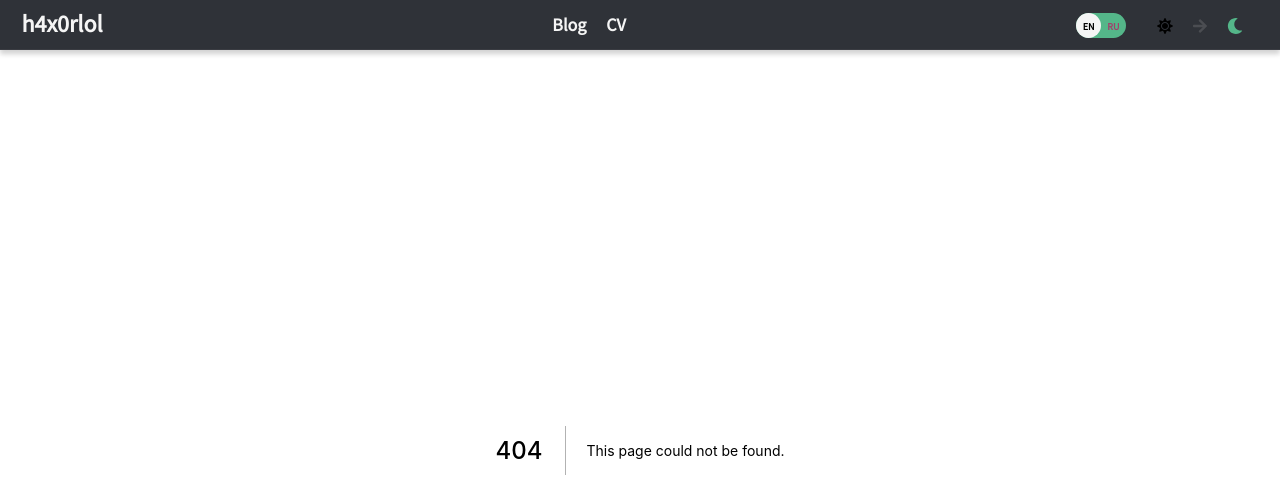
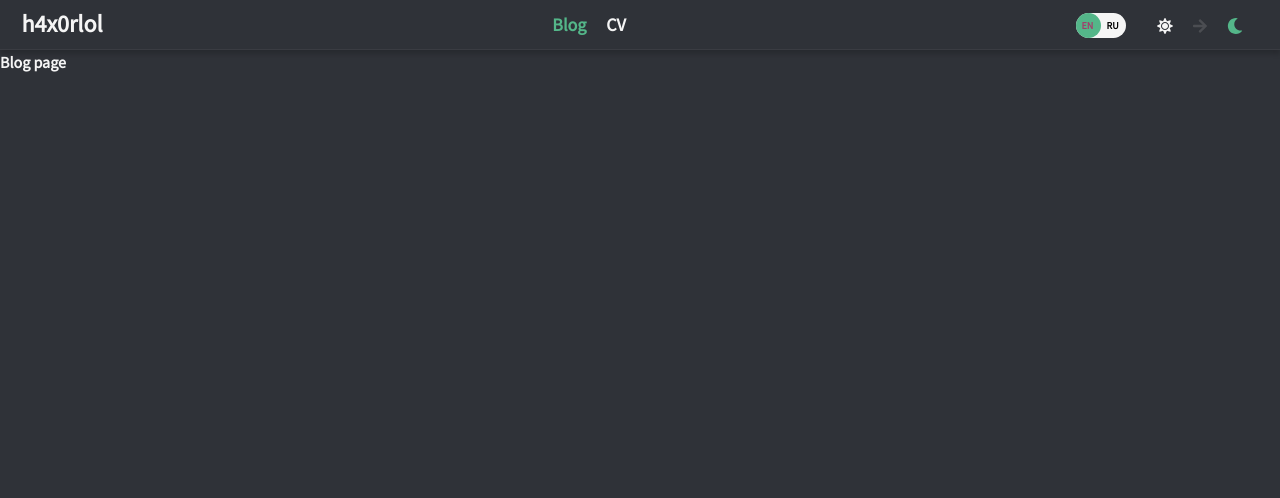
Before and after one commit to h4x0rlol/Blog, a Next.js app in the folder client/: page /blog in a window 1280 px wide. Before the commit this address had no page. Shown: the top 498 px of the page. Built offline with nearby package versions, Linux system fonts and the light colour scheme.

Commit message:
navbar colors fix

```diff
--- a/client/components/Navbar.jsx
+++ b/client/components/Navbar.jsx
@@ -2,8 +2,11 @@ import styles from "../styles/Navbar.module.scss";
 import Link from "next/link";
 import { faSun, faArrowRight, faMoon } from "@fortawesome/free-solid-svg-icons";
 import { FontAwesomeIcon } from "@fortawesome/react-fontawesome";
+import { useRouter } from "next/router";
 
 const Navbar = ({ children }) => {
+  const router = useRouter();
+
   return (
     <>
       <div className={styles.navbar}>
@@ -11,10 +14,26 @@ const Navbar = ({ children }) => {
           <h1 className={styles.navbar_name}>h4x0rlol</h1>
           <div className={styles.navbar_buttons}>
             <Link href="/blog">
-              <a>Blog</a>
+              <a
+                className={
+                  router.pathname == "/blog"
+                    ? styles.active_link
+                    : styles.inactive_link
+                }
+              >
+                Blog
+              </a>
             </Link>
             <Link href="/">
-              <a>CV</a>
+              <a
+                className={
+                  router.pathname == "/"
+                    ? styles.active_link
+                    : styles.inactive_link
+                }
+              >
+                CV
+              </a>
             </Link>
           </div>
           <div className={styles.navbar_buttons}>
--- /dev/null
+++ b/client/pages/blog.jsx
@@ -0,0 +1,7 @@
+import React from "react";
+
+const Blog = () => {
+  return <div>Blog page</div>;
+};
+
+export default Blog;
--- a/client/styles/Navbar.module.scss
+++ b/client/styles/Navbar.module.scss
@@ -36,7 +36,6 @@ $deep-blue: #54b689;
   align-items: center;
 
   a {
-    color: #f5f5f5;
     font-size: 18px;
     text-decoration: none;
     padding: 10px;
@@ -76,7 +75,7 @@ $deep-blue: #54b689;
 }
 
 .navbar_input:checked + .navbar_slider {
-  background-color: $deep-blue;
+  background-color: #f5f5f5;
 }
 
 .navbar_input:focus + .navbar_slider {
@@ -96,7 +95,7 @@ $deep-blue: #54b689;
   left: 0;
   right: 0;
   bottom: 0;
-  background-color: $deep-blue;
+  background-color: #f5f5f5;
   -webkit-transition: 0.4s;
   transition: 0.4s;
   border-radius: $height;
@@ -110,7 +109,7 @@ $deep-blue: #54b689;
   width: $height;
   left: 0;
   bottom: 0;
-  background-color: #f5f5f5;
+  background-color: #54b689;
   -webkit-transition: 0.4s;
   transition: 0.4s;
 }
@@ -119,17 +118,17 @@ $deep-blue: #54b689;
 .navbar_en {
   position: absolute;
   font-size: #{$height / 2.5};
-  top: #{$height / 4};
+  top: 5px;
   color: #f5f5f5;
   mix-blend-mode: difference;
 }
 
 .navbar_en {
-  left: #{$height / 3.5};
+  left: 6px;
 }
 
 .navbar_ru {
-  right: #{$height / 4};
+  right: 7px;
 }
 
 .navbar_theme {
@@ -182,6 +181,14 @@ $deep-blue: #54b689;
   }
 }
 
+.active_link {
+  color: #54b689;
+}
+
+.inactive_link {
+  color: #f5f5f5;
+}
+
 @media (max-width: 480px) {
   .navbar_theme {
     padding: 0;
```
Also changed, not shown: client/pages/404.jsx (added, +7 -0 lines).
